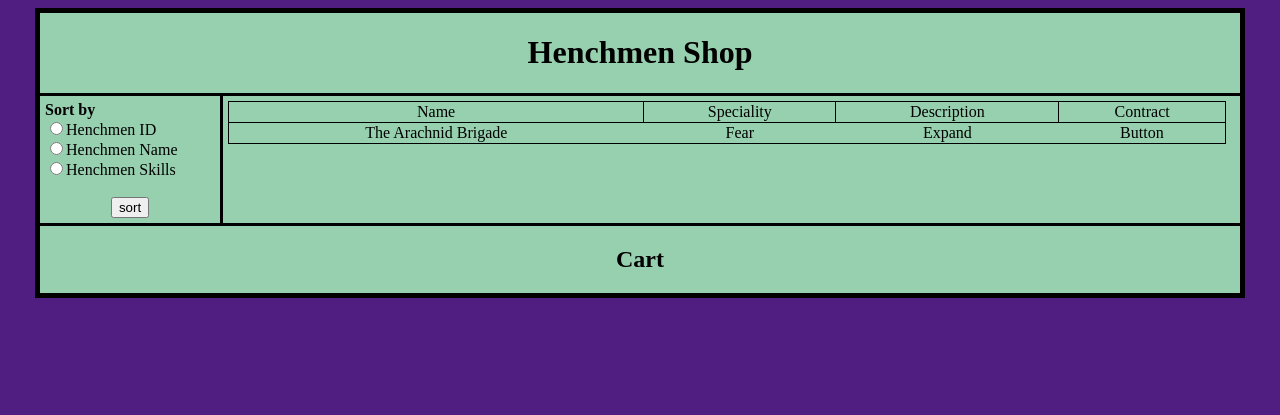
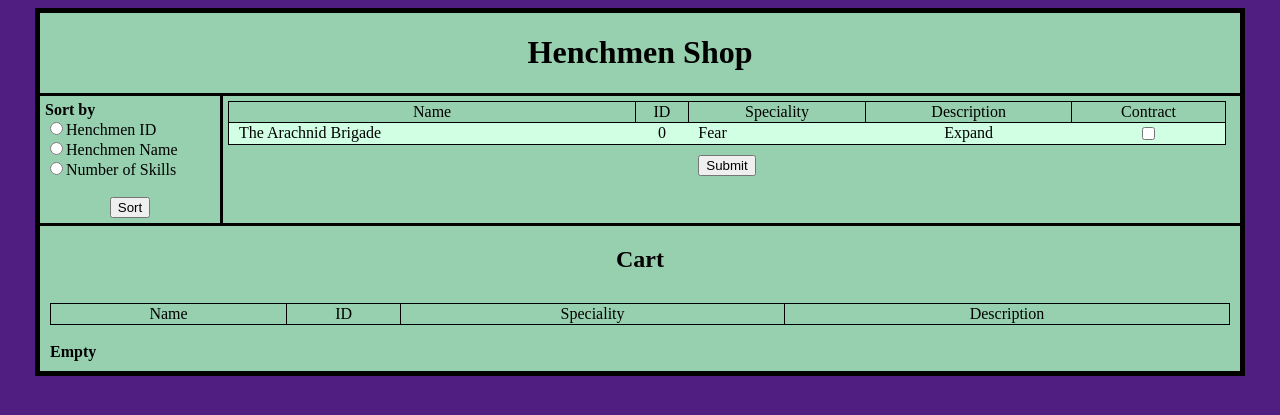
Before and after one commit to BenjaminHolland/CST-336-Project-1, a PHP site: page /store.php in a window 1280 px wide. Shown: the top 415 px of the page. Run offline with PHP 8.4, Linux system fonts and the light colour scheme; data comes from the database, SQL or seed files in the repository.

Commit message:
Final PHP

```diff
--- a/Site/lib/css/styles.css
+++ b/Site/lib/css/styles.css
@@ -81,3 +81,11 @@ td.title {
 td.data {
     text-align: center;
 }
+
+.padding {
+    padding: 10px;
+}
+
+tr {
+    border: 1px solid black;
+}
--- a/Site/store.php
+++ b/Site/store.php
@@ -21,9 +21,36 @@
                 else if ($_POST['sort'] == "skillCount") {
                     $henchpeople=$context->getAvailableHenchpeople(Context::HENCH_ORDER_BY_SKILL_COUNT);
                 }
+                else {
+                    $henchpeople=$context->getAvailableHenchpeople(Context::HENCH_ORDER_BY_TITLE);
+                }
+
+                for($hench = 0; $hench < sizeof($henchpeople); $hench++) {
+                    $id = $henchpeople[$hench]->Id;
+                    if($_POST[$id] == 'Add') {
+                        $duplicate = false;
+                        for($doop = 0; $doop < sizeof($_SESSION['cart']); $doop++) {
+                            if($id == $_SESSION['cart'][$doop][0]) {
+                                $duplicate = true;
+                            }
+                        }
+                        if($duplicate == false) {
+                            $tempHench = array();
+                            $tempSpec = array();
+                            foreach($henchpeople[$hench]->Specialities as $speciality) {
+                                array_push($tempSpec, $speciality);
+                            }
+                            array_push($tempHench, $henchpeople[$hench]->Id, $henchpeople[$hench]->Name, $tempSpec, $henchpeople[$hench]->Description);
+                            array_push($_SESSION['cart'], $tempHench);
+                        }
+                    }
+                }
+
             } else {
                 $henchpeople=$context->getAvailableHenchpeople(Context::HENCH_ORDER_BY_TITLE);
+                $_SESSION['cart'] = array();
             }
+            $_SESSION['henchpeople'] = $henchpeople;
         ?>
         <main id="accordion" class = "outerPadding">
         <form action = "<?php echo htmlspecialchars($_SERVER["PHP_SELF"]);?>" method = "POST" name = "henchmen">
@@ -39,9 +66,9 @@
                             <b>Sort by</b><br>
                             <input type="radio" name="sort" value="id">Henchmen ID<br>
                             <input type="radio" name="sort" value="name">Henchmen Name<br>
-                            <input type="radio" name="sort" value="skillCount">Henchmen Skills<br><br>
+                            <input type="radio" name="sort" value="skillCount">Number of Skills<br><br>
 
-                            <div class = "center"><input type = "submit" value = "sort"></div>
+                            <div class = "center"><input type = "submit" value = "Sort"></div>
                         </div>
                     </div>
                     <!--CONTENT-->
@@ -50,18 +77,23 @@
                             <table>
                                 <tr>
                                     <td class = "title">Name</td>
+                                    <td class = "title">ID</td>
                                     <td class = "title">Speciality</td>
                                     <td class = "title">Description</td>
                                     <td class = "title">Contract</td>
                                 </tr>
 
                                 <?php
-                                    echo "<tr>";
                                     for($hench = 0; $hench < sizeof($henchpeople); $hench++) {
-                                        echo "<td class = 'data'>" . $henchpeople[$hench]->Name . "</td>";
-                                        echo "<td class = 'data'>";
+                                        if($hench % 2 == 0)
+                                            echo "<tr style = 'background-color: #d1ffe3'>";
+                                        else
+                                            echo "<tr>";
+                                        echo "<td style = 'padding-left: 10px'>" . $henchpeople[$hench]->Name . "</td>";
+                                        echo "<td class = 'data'>" . $henchpeople[$hench]->Id . "</td>";
+                                        echo "<td style = 'padding-left: 10px'>";
                                         foreach ($henchpeople[$hench]->Specialities as $speciality) {
-                                            echo $speciality;
+                                            echo $speciality . " ";
                                         }
                                         echo "</td>";
 
@@ -72,17 +104,51 @@
                                         echo "</section>";
                                         echo "</td>";
 
-                                        echo "<td class = 'data'>Button</td>";
+                                        $name = $henchpeople[$hench]->Id;
+
+                                        echo "<td class = 'data'><input type = 'checkbox' name = '$name' value = 'Add'></td>";
+                                        echo "</tr>";
                                     }
-                                    echo "</tr>";
                                 ?>
                             </table>
+                            <div class = "center padding"><input type = "Submit"/></div>
                         </div>
                     </div>
                 </div>
                 <!--CART-->
                 <div class = "footer">
                     <h2 class = "center">Cart</h2>
+                    <div style = "padding: 10px">
+                    <table>
+                        <tr>
+                            <td class = "title">Name</td>
+                            <td class = "title">ID</td>
+                            <td class = "title">Speciality</td>
+                            <td class = "title">Description</td>
+                        </tr>
+                        <?php
+                            for($hench = 0; $hench < sizeof($_SESSION['cart']); $hench++) {
+                                if($hench % 2 == 0)
+                                    echo "<tr style = 'background-color: #d1ffe3'>";
+                                else
+                                    echo "<tr>";
+                                echo "<td style = 'padding-left: 10px'>" . $_SESSION['cart'][$hench][1] . "</td>";
+                                echo "<td class = 'data'>" . $_SESSION['cart'][$hench][0] . "</td>";
+                                echo "<td style = 'padding-left: 10px'>";
+                                foreach ($_SESSION['cart'][$hench][2] as $speciality) {
+                                    echo $speciality . " ";
+                                }
+                                echo "</td>";
+                                echo "<td style = 'padding-left: 10px'>" . $_SESSION['cart'][$hench][3] . "</td>";
+                                echo "</tr>";
+                            }
+                        ?>
+                    </table>
+                    <?php
+                        if(sizeof($_SESSION['cart']) == 0)
+                            echo "<br><b>Empty</b>";
+                    ?>
+                    </div>
                 </div>
             </div>
         </form>
```
Also changed, not shown: 1 other file.
